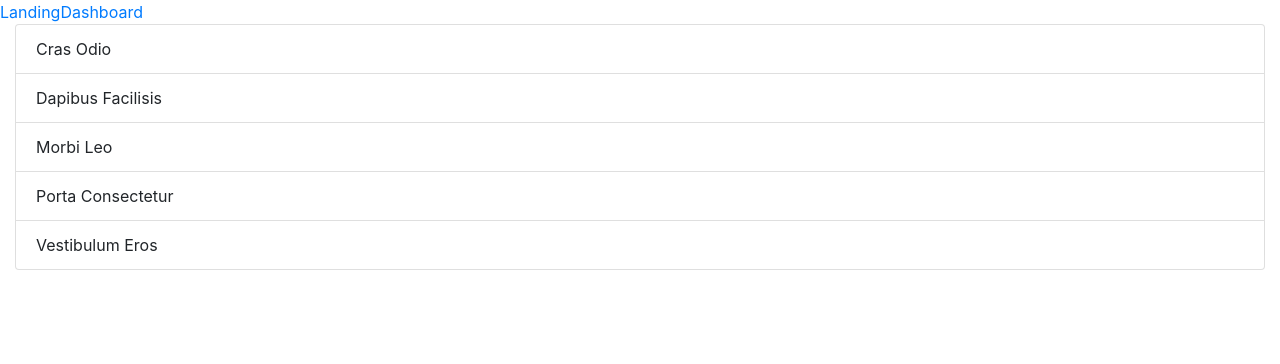
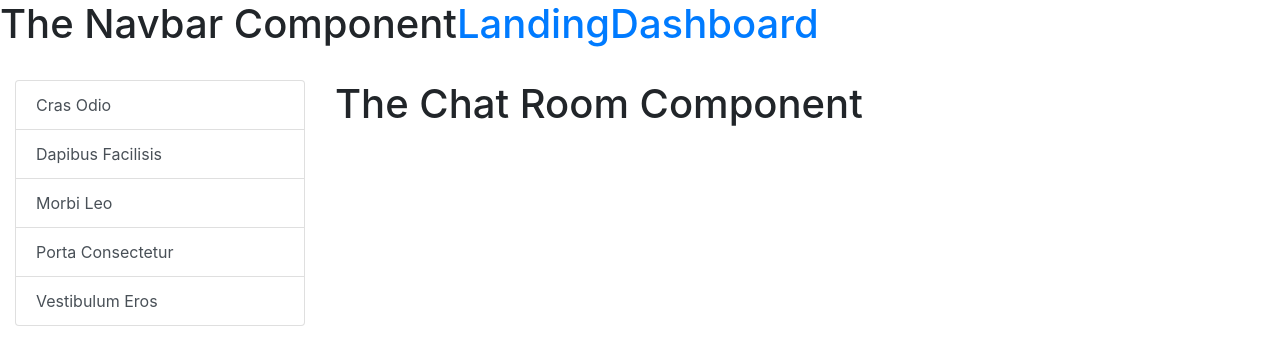
Before and after one commit to NJIT-CS490-Group6/project3-frontend, a React (Create React App) app: page /dashboard in a window 1280 px wide. Shown: the top 364 px of the page. Built offline with nearby package versions, Linux system fonts and the light colour scheme.

Commit message:
add ChatRoom.tsx skeleton/Add actionable click function to friends

```diff
--- /dev/null
+++ b/src/components/ChatRoom.tsx
@@ -0,0 +1,8 @@
+const ChatRoom = () => {
+
+  return (
+    <h1>The Chat Room Component</h1>
+  );
+}
+
+export default ChatRoom;
--- a/src/components/FriendsList.tsx
+++ b/src/components/FriendsList.tsx
@@ -8,19 +8,19 @@ const FriendsList = () => {
 
   return (
     <ListGroup defaultActiveKey="#link1">
-      <ListGroup.Item>
+      <ListGroup.Item action onClick={onClickFriend}>
         Cras Odio
       </ListGroup.Item>
-      <ListGroup.Item>
+      <ListGroup.Item action onClick={onClickFriend}>
         Dapibus Facilisis
         </ListGroup.Item>
-      <ListGroup.Item>
+      <ListGroup.Item action onClick={onClickFriend}>
         Morbi Leo
         </ListGroup.Item>
-      <ListGroup.Item>
+      <ListGroup.Item action onClick={onClickFriend}>
         Porta Consectetur
       </ListGroup.Item>
-      <ListGroup.Item onClick={onClickFriend}>
+      <ListGroup.Item action onClick={onClickFriend}>
         Vestibulum Eros
       </ListGroup.Item>
     </ListGroup>
--- a/src/components/Navbar.tsx
+++ b/src/components/Navbar.tsx
@@ -3,8 +3,10 @@ import { NavLink } from 'react-router-dom';
 const Navbar = () => {
   return (
     <div>
-      <NavLink exact activeClassName="active" to="/">Landing</NavLink>
-      <NavLink activeClassName="active" to="/dashboard">Dashboard</NavLink>
+      <h1>The Navbar Component
+        <NavLink exact activeClassName="active" to="/">Landing</NavLink>
+        <NavLink activeClassName="active" to="/dashboard">Dashboard</NavLink>
+      </h1>
     </div>
   );
 };
--- a/src/pages/Dashboard.tsx
+++ b/src/pages/Dashboard.tsx
@@ -1,4 +1,5 @@
 import FriendsList from '../components/FriendsList';
+import ChatRoom from '../components/ChatRoom';
 import Container from 'react-bootstrap/Container';
 import Row from 'react-bootstrap/Row';
 import Col from 'react-bootstrap/Col';
@@ -6,10 +7,13 @@ import '../styles/Dashboard.css';
 
 const Dashboard = () => {
   return (
-    <Container>
+    <Container fluid>
       <Row>
         <Col>
           <FriendsList></FriendsList>
+        </Col>
+        <Col xs={9}>
+          <ChatRoom></ChatRoom>
         </Col>
       </Row>
     </Container>
--- a/src/styles/Dashboard.css
+++ b/src/styles/Dashboard.css
@@ -1,4 +1,3 @@
-.container {
-  margin: 0;
-  max-width: none;
+.container-fluid {
+  margin-top: 2rem;
 }
```
